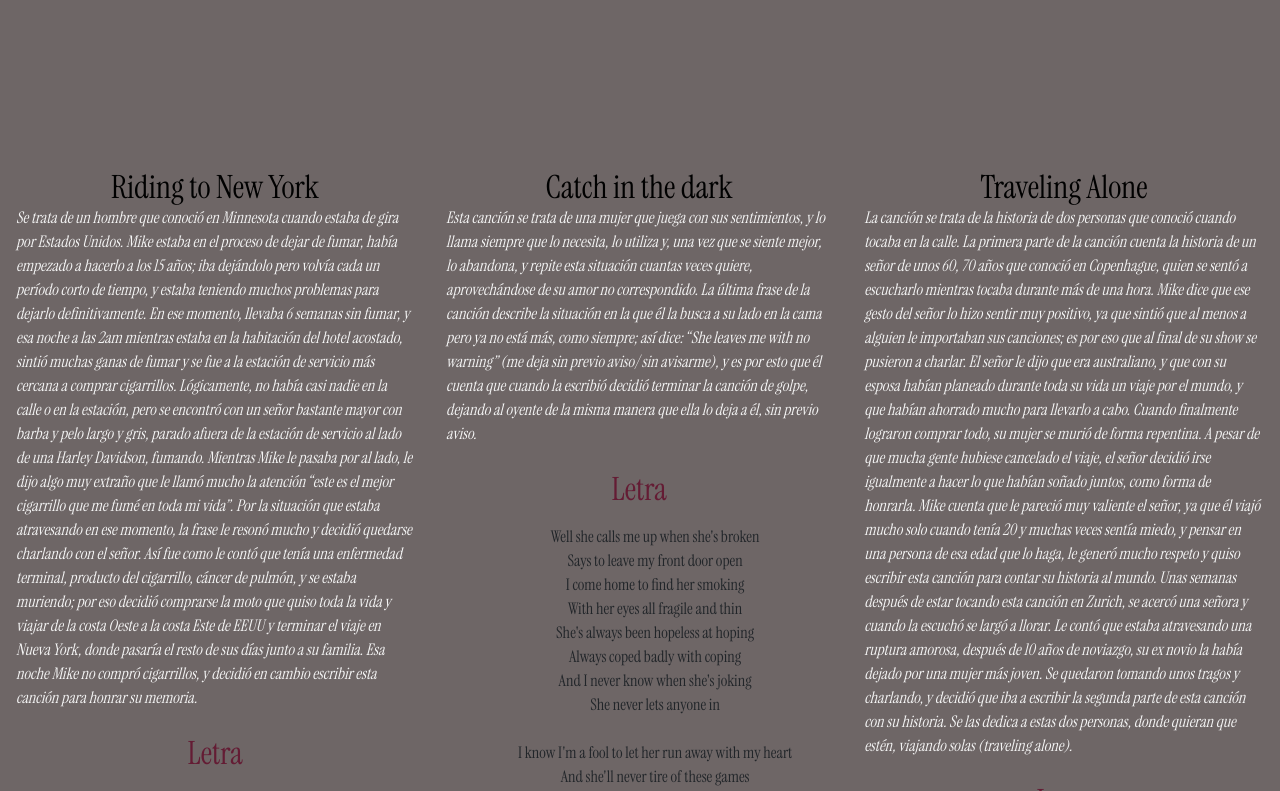
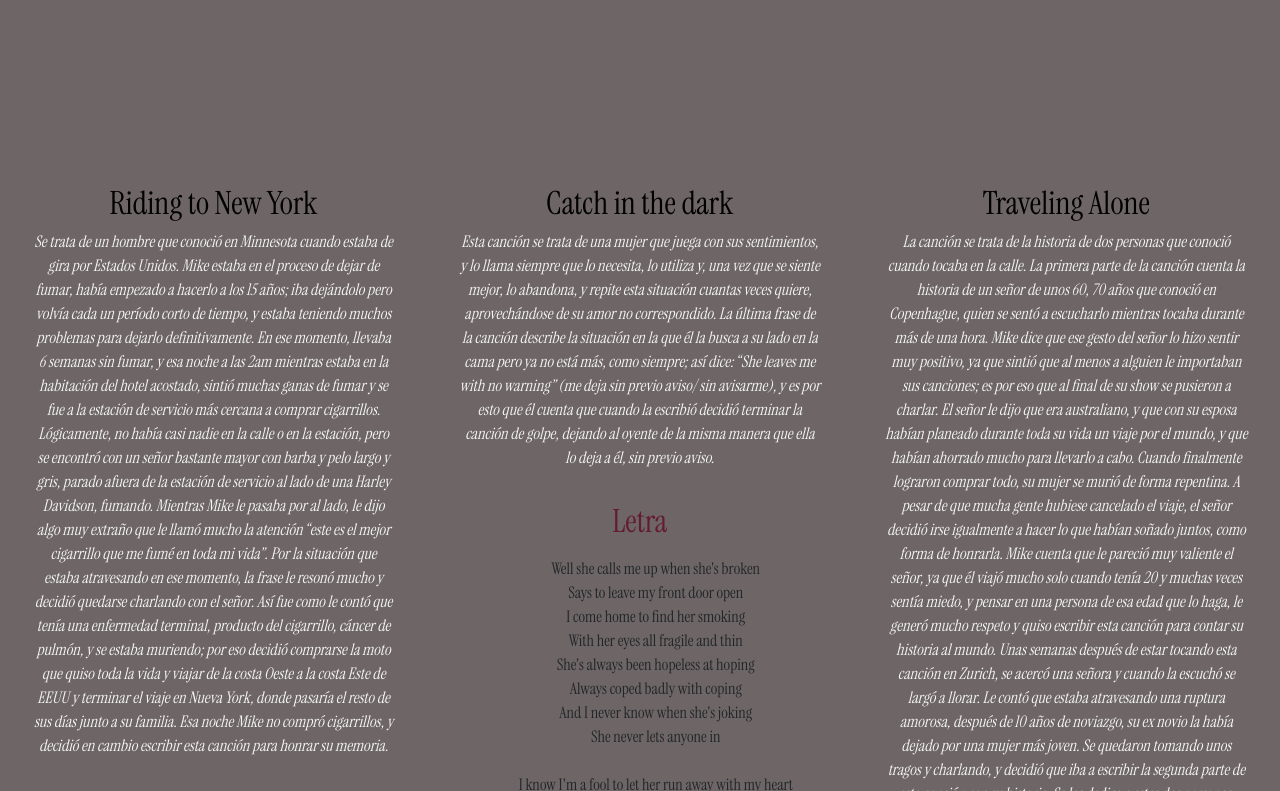
Before and after one commit to camilagrondona/PF-Grondona, a website: page pages/historias.html in a window 1280 px wide. Shown: the part 2009-2800 px from the top of the page. Drawn offline with nearby package versions, Linux system fonts and the light colour scheme; grey boxes are pictures that could not be loaded.

Commit message:
cambios historias para tablet

```diff
--- a/scss/html/_historias.scss
+++ b/scss/html/_historias.scss
@@ -82,7 +82,12 @@
 /* Tablet */
 
 @media screen and (min-width:600px) {
-
+    .contenedor-historias {
+        .storytelling {
+            margin: 1rem;
+            text-align: center;
+        }
+    }
 }
 
 /* HTML HISTORIAS */
```
Also changed, not shown: css/style.css, 1 other file.
